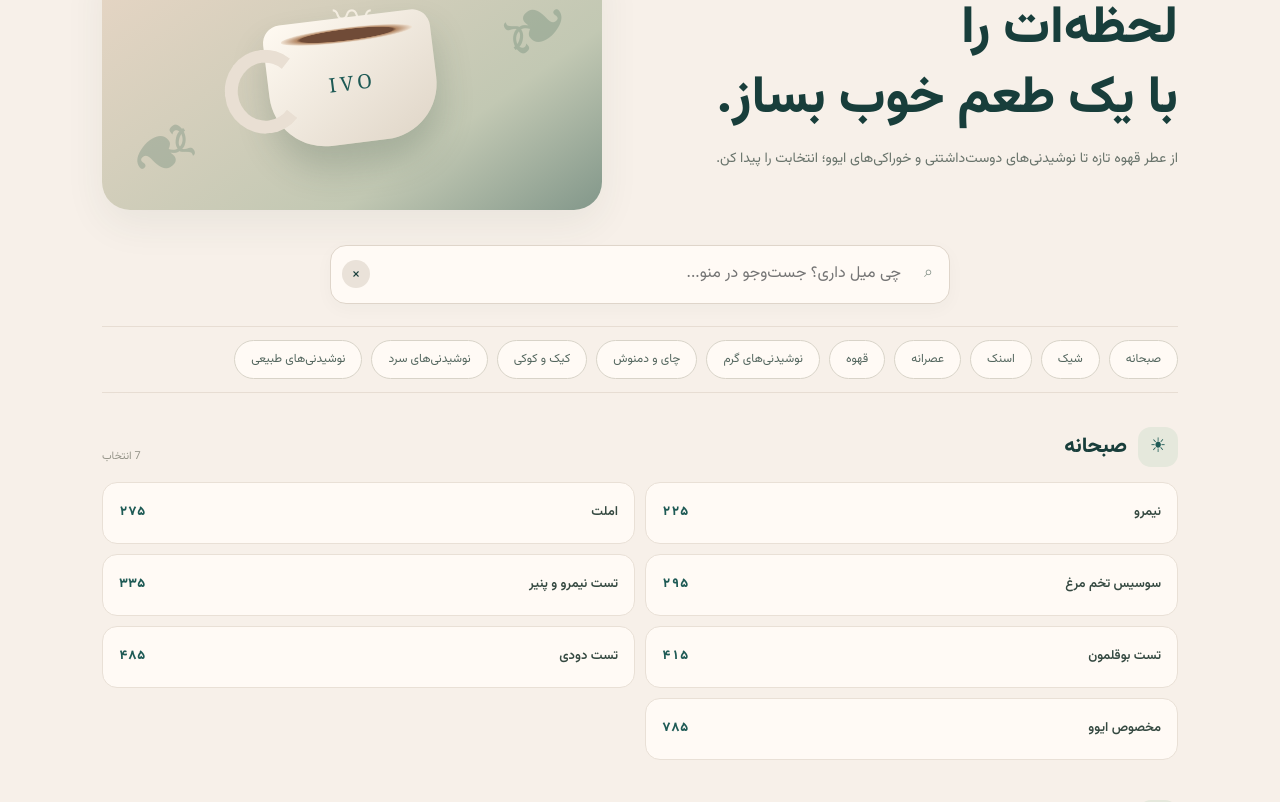
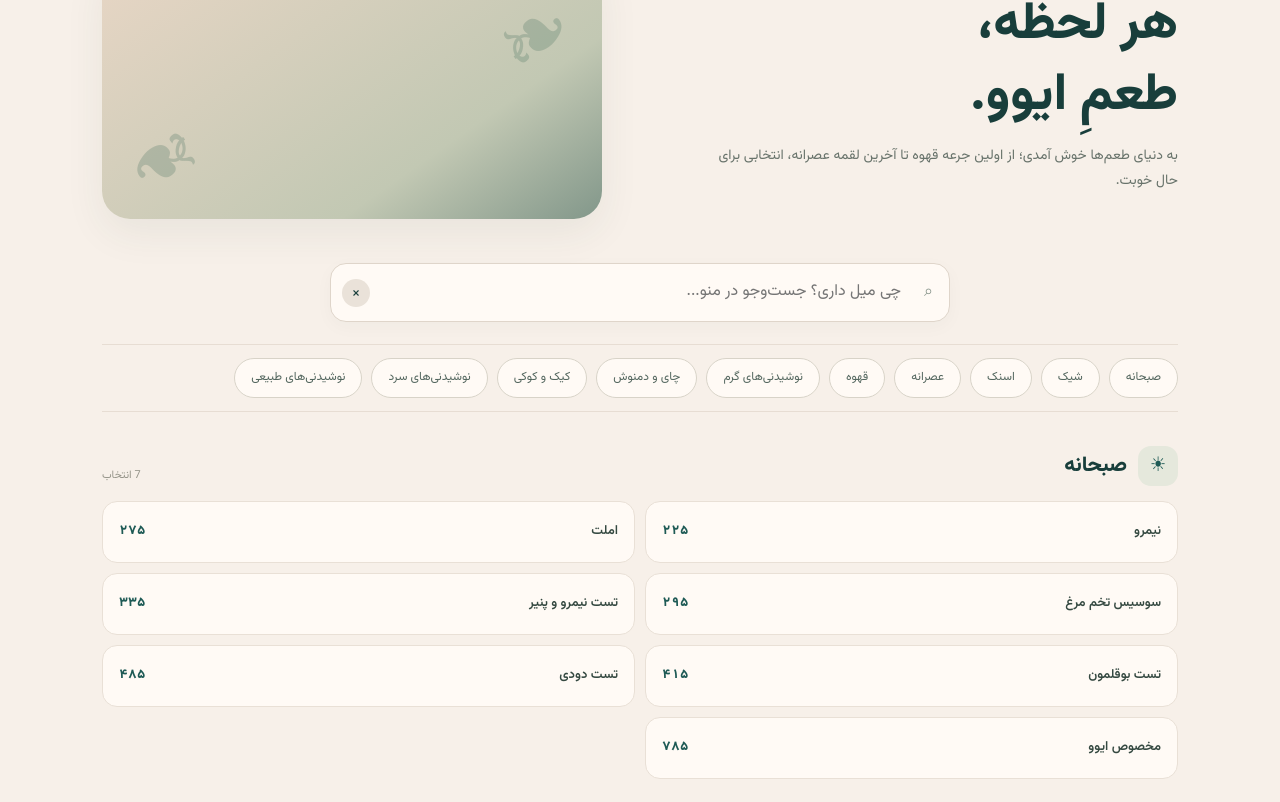
Before and after one commit to KwalaTheCoder/IVO-Cafe, a plain HTML site: page index.html in a window 1280 px wide. Shown: the part 270-1072 px from the top of the page. Drawn offline with Linux system fonts and the light colour scheme.

Commit message:
Redesign IVO digital menu with premium editorial UI

```diff
--- a/index.html
+++ b/index.html
@@ -3,8 +3,8 @@
 <head>
 <meta charset="utf-8">
 <meta name="viewport" content="width=device-width, initial-scale=1">
-<meta name="theme-color" content="#f5eee8">
-<meta name="description" content="منوی دیجیتال کافه ایوو؛ قهوه، نوشیدنی‌های گرم و سرد، صبحانه و میان‌وعده‌ها.">
+<meta name="theme-color" content="#183d39">
+<meta name="description" content="منوی رسمی کافه ایوو؛ قهوه تخصصی، نوشیدنی‌های گرم و سرد، صبحانه و خوراکی‌های تازه.">
 <title>منوی کافه ایوو | IVO Café</title>
 <link rel="preconnect" href="https://fonts.googleapis.com">
 <link rel="preconnect" href="https://fonts.gstatic.com" crossorigin>
@@ -38,7 +38,7 @@ footer{margin-top:55px;padding:35px 0 26px;background:#e9e2d8;text-align:center;
 </style>
 </head>
 <body>
-<div class="topbar">یک مکث خوش‌طعم در کافه ایوو</div>
+<div class="topbar">A LITTLE PAUSE · A BETTER MOMENT</div>
 <header class="shell">
   <div class="brand-mark" aria-hidden="true">☕</div>
   <div class="brand-fa">کافه ایوو</div><div class="brand-en">IVO</div>
@@ -46,8 +46,8 @@ footer{margin-top:55px;padding:35px 0 26px;background:#e9e2d8;text-align:center;
 </header>
 <main class="shell">
 <section class="hero">
- <div class="hero-copy"><div class="eyebrow">WELCOME TO IVO</div><h1>لحظه‌ات را<br>با یک طعم خوب بساز.</h1><p>از عطر قهوه تازه تا نوشیدنی‌های دوست‌داشتنی و خوراکی‌های ایوو؛ انتخابت را پیدا کن.</p></div>
- <div class="hero-art" aria-label="تصویر گرافیکی فنجان قهوه"><span class="leaf one">❧</span><span class="leaf two">❧</span><span class="steam">〰</span><div class="cup"><div class="cup-logo">IVO</div></div></div>
+ <div class="hero-copy"><div class="eyebrow">THE ART OF SLOW MOMENTS</div><h1>هر لحظه،<br>طعمِ ایوو.</h1><p>به دنیای طعم‌ها خوش آمدی؛ از اولین جرعه قهوه تا آخرین لقمه عصرانه، انتخابی برای حال خوبت.</p></div>
+ <div class="hero-art" aria-label="تصویر گرافیکی فنجان قهوه"><span class="leaf one">❧</span><span class="leaf two">❧</span></div>
 </section>
 <div class="search-wrap"><span class="search-icon">⌕</span><input id="search" type="search" placeholder="چی میل داری؟ جست‌وجو در منو..." aria-label="جست‌وجو در منو"><button class="clear-search" id="clear" aria-label="پاک کردن جست‌وجو">×</button></div>
 <div class="nav-shell"><nav class="categories shell" id="categories" aria-label="دسته‌بندی منو"></nav></div>
@@ -68,11 +68,11 @@ const menuData=[
  {id:"cold",name:"نوشیدنی‌های سرد",icon:"🧊",items:[["آیس آمریکانو","۱۹۵"],["آیس لته","۲۸۵"],["آیس موکا","۳۳۰"],["آفوگاتو","۳۳۵"],["موهیتو","۲۷۵"],["لیموناد","۲۴۵"],["والت استریت","۳۱۵"],["بلو پارادایس","۳۱۵"],["مخصوص ایوو","۳۲۰"]]},
  {id:"natural",name:"نوشیدنی‌های طبیعی",icon:"🍊",items:[["شیرموز","۲۱۵"],["شیرموز خرما","۲۳۵"],["آب پرتقال","۲۲۰"],["میوه‌های پاییزی","۲۶۰"],["شات زنجبیل","۱۲۵"]]}
 ];
-const packs=[["اسپرسو سینگل + کوکی یا ترافل خرمایی","۲۱۰"],["۲ عدد اسپرسو سینگل + ۲ عدد کوکی","۴۴۰"],["۲ عدد لته + ۲ اسلایس کیک","۸۳۰"],["۲ عدد لته + ۲ عدد کوکی","۶۸۰"],["چای + ۱ اسلایس کیک","۳۴۰"]];
+const packs=[["اسپرسو سینگل + کوکی / ترافل خرمایی","۲۱۰"],["۲ عدد اسپرسو سینگل + ۲ عدد کوکی","۴۴۰"],["۲ عدد لته + ۲ اسلایس کیک","۸۳۰"],["۲ عدد لته + ۲ عدد کوکی","۶۸۰"],["چای + ۱ اسلایس کیک","۳۴۰"]];
 const nav=document.getElementById("categories"),menu=document.getElementById("menu"),search=document.getElementById("search"),empty=document.getElementById("empty");
 function renderNav(){nav.innerHTML=menuData.map((c,i)=>'<button class="chip '+(!i?'active':'')+'" data-target="'+c.id+'">'+c.name+'</button>').join('')}
 function render(){const q=search.value.trim().toLocaleLowerCase("fa");let visible=0;menu.innerHTML=menuData.map(c=>{const items=c.items.filter(x=>x[0].toLocaleLowerCase("fa").includes(q));if(!items.length)return "";visible+=items.length;return '<section class="section" id="'+c.id+'"><div class="section-head"><div class="section-title"><span class="section-icon">'+c.icon+'</span><div><h2>'+c.name+'</h2></div></div><span class="section-sub">'+items.length+' انتخاب</span></div><div class="items">'+items.map(x=>'<article class="item"><span class="item-name">'+x[0]+'</span><span class="price '+(x[1].includes("استعلام")?'note':'')+'">'+x[1]+'</span></article>').join("")+'</div></section>'}).join("");
-const showPacks=!q;if(showPacks){const f=document.createElement("section");f.className="feature";f.innerHTML='<div class="eyebrow">LIMITED SEASONAL SELECTION</div><h2>پک‌های ویژه پاییز ایوو 🍂</h2><div class="packs">'+packs.map(p=>'<div class="pack"><span>'+p[0]+'</span><strong>'+p[1]+'</strong></div>').join("")+'</div>';menu.appendChild(f)}
+const showPacks=!q;if(showPacks){const f=document.createElement("section");f.className="feature";f.innerHTML='<div class="eyebrow">IVO SEASONAL COLLECTION</div><h2>پک‌های ویژه پاییز ایوو 🍂</h2><div class="packs">'+packs.map(p=>'<div class="pack"><span>'+p[0]+'</span><strong>'+p[1]+'</strong></div>').join("")+'</div>';menu.appendChild(f)}
 empty.classList.toggle("show",visible===0);document.querySelectorAll(".chip").forEach(b=>b.classList.remove("active"))}
 renderNav();render();search.addEventListener("input",render);document.getElementById("clear").addEventListener("click",()=>{search.value="";render();search.focus()});nav.addEventListener("click",e=>{const b=e.target.closest("button[data-target]");if(!b)return;search.value="";render();document.getElementById(b.dataset.target)?.scrollIntoView({behavior:"smooth"});document.querySelectorAll(".chip").forEach(x=>x.classList.toggle("active",x===b))});
 const topBtn=document.getElementById("toTop");window.addEventListener("scroll",()=>topBtn.classList.toggle("visible",window.scrollY>500),{passive:true});topBtn.addEventListener("click",()=>window.scrollTo({top:0,behavior:"smooth"}));
```
